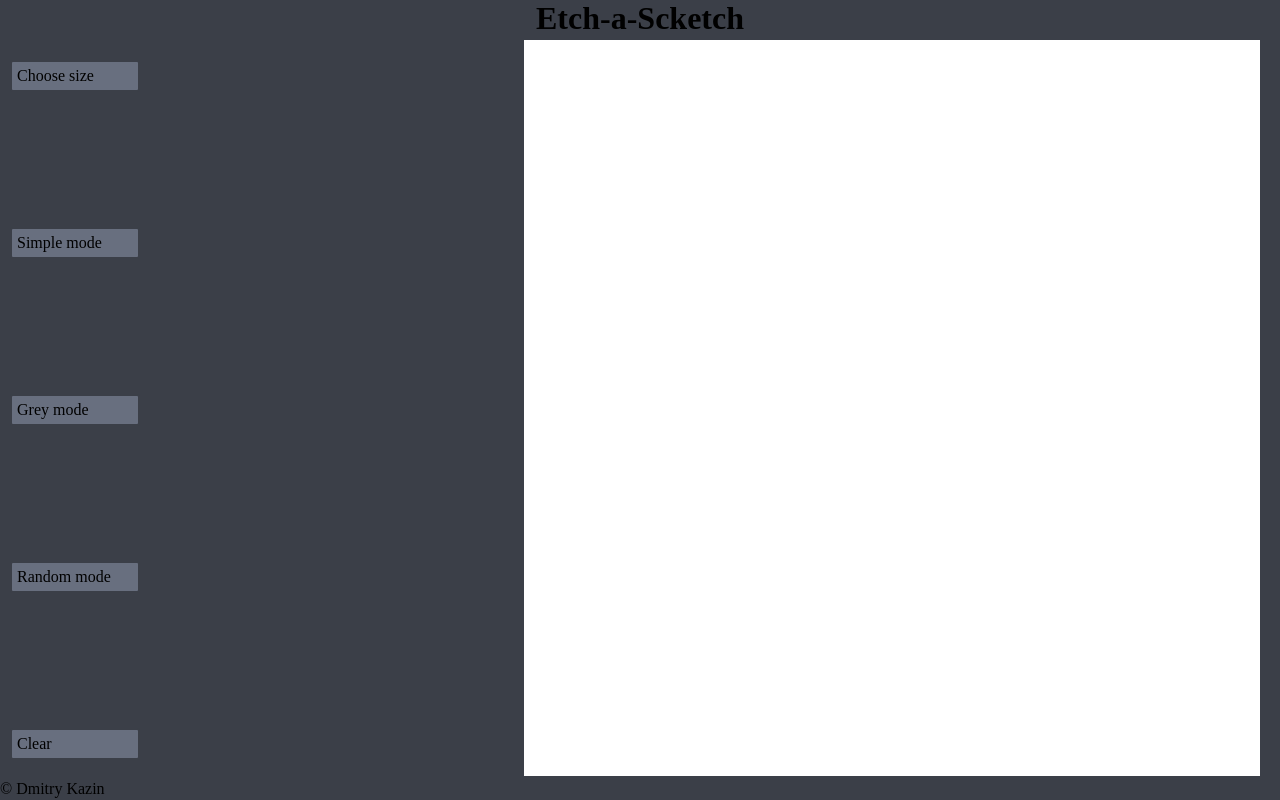
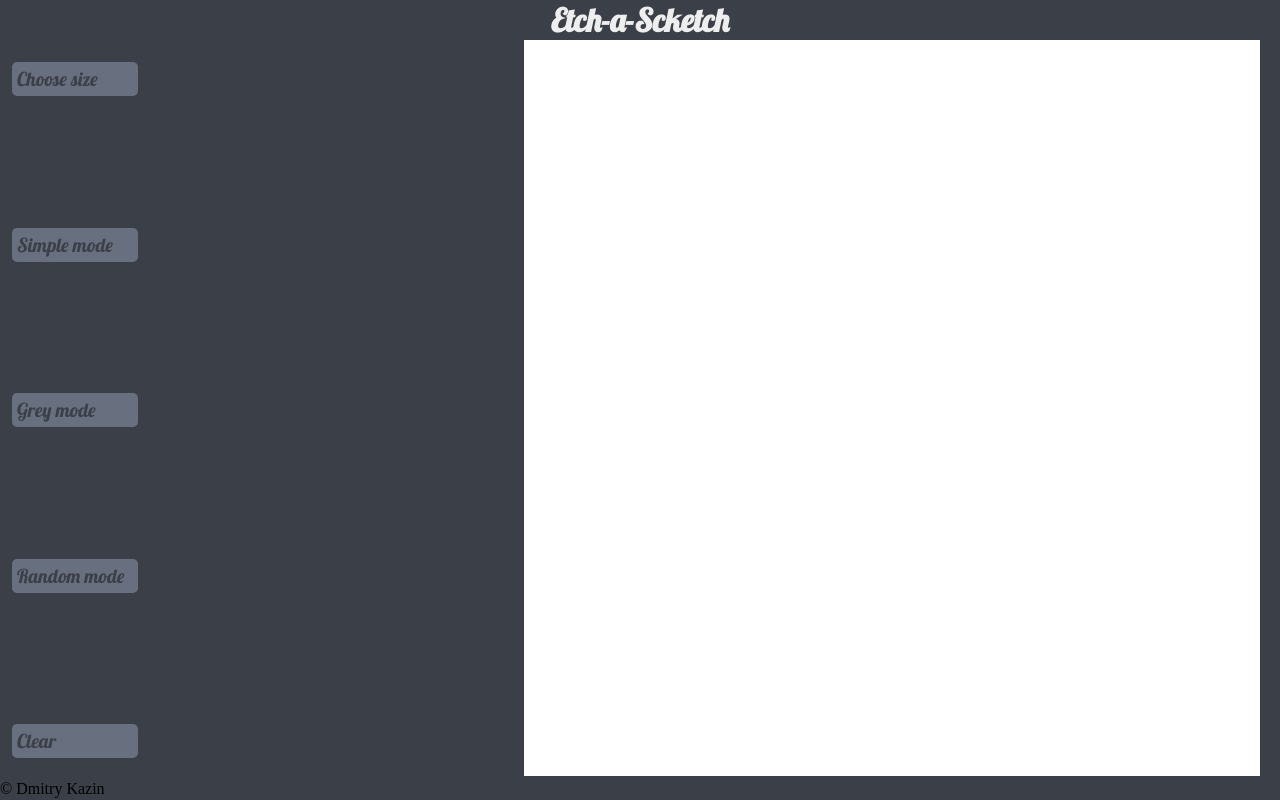
Before and after one commit to Dimm005/etch-a-sketch, a plain HTML site: page index.html in a window 1280 px wide. Drawn offline with Linux system fonts and the light colour scheme.

Commit message:
Add some style

```diff
--- a/index.html
+++ b/index.html
@@ -5,6 +5,7 @@
     <meta name="viewport" content="width=device-width, initial-scale=1.0">
     <title>Etch-a-Scketch</title>
     <link rel="stylesheet" href="./styles/styles.css">
+    <link rel="stylesheet" href="https://fonts.googleapis.com/css2?family=Lobster">
     <script src="./scripts/main.js" defer></script>
 </head>
 <body>
--- a/styles/styles.css
+++ b/styles/styles.css
@@ -56,8 +56,17 @@ footer {
     margin: 20px 10px;
     padding: 5px;
     border: 2px solid #3B3F48;
-    border-radius: 3px;
+    border-radius: 7px;
     background-color: #686F7F;
+    font-family: Lobster, 'Courier New';
+    color: #3B3F48;
+    font-size: 120%;
+}
+
+.button:hover {
+    cursor: pointer;
+    background-color: #5B7171;
+    color: #3E4A4A;
 }
 
 #field {
@@ -67,3 +76,8 @@ footer {
     flex-direction: row;
     flex-wrap: wrap;
 }
+
+h1 {
+    font-family: Lobster, 'Courier New';
+    color:#eee;
+}
```
